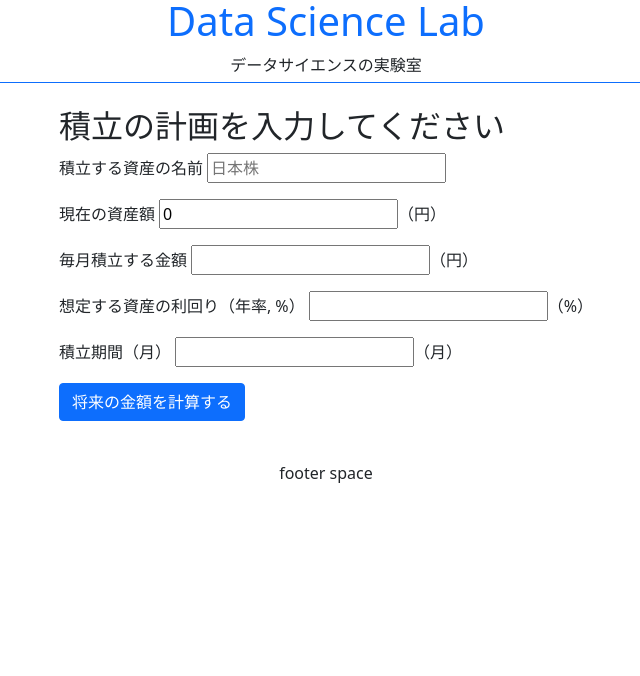
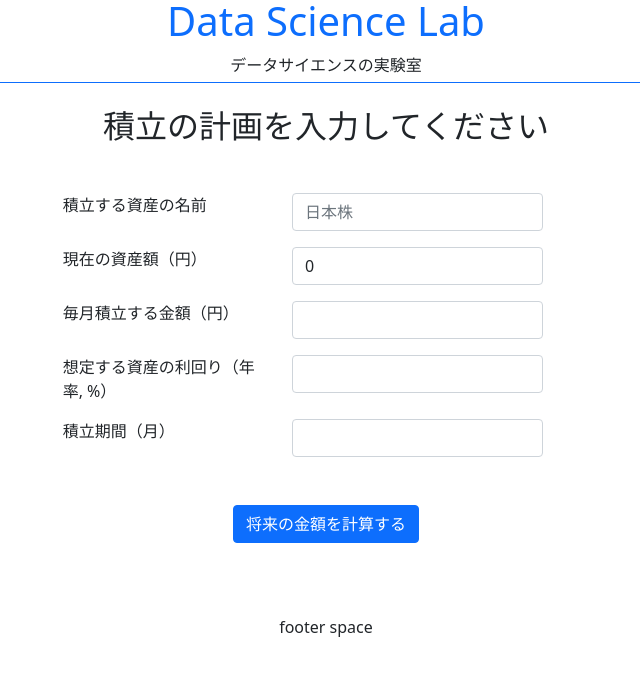
Before and after one commit to datascience-lab-xyz/wealth-calculator, a Flask app: page /calculate in a window 1280 px wide. Shown: the top 676 px of the page, without its empty margins (314-954 px from the left). Run offline with Flask 2, Linux system fonts and the light colour scheme.

Commit message:
layout changed

```diff
--- a/templates/calculate.html
+++ b/templates/calculate.html
@@ -19,32 +19,48 @@
 
 
 {% block body %}
-<h2>積立の計画を入力してください</h2>
+<h2 class="text-center mb-5">積立の計画を入力してください</h2>
 
-<form action="/" method="POST" name="assumption">
-    <p>
-    <label for="asset">積立する資産の名前</label>
-    <input type="text" placeholder="日本株" name="asset_name">
-    </p>
-    <p>
-    <label for="initial_amount">現在の資産額</label>
-    <input type="float" inputmode="numeric" value="0" name="initial_amount">（円）
-    </p>
-    <p>
-    <label for="top_up_amount">毎月積立する金額</label>
-    <input type="float" name="top_up_amount">（円）
-    </p>
-    <p>
-    <label for="return_ratio">想定する資産の利回り（年率, %）</label>
-    <input type="float" name="return_ratio">（%）
-    </p>
-    <p>
-    <label for="duration_m">積立期間（月）</label>
-    <input type="number" name="duration_m">（月）
-    </p>
-    <p>
-    <input type="submit" formaction="result" value="将来の金額を計算する"  class="btn btn-primary" onClick="return validation();">
-    </p>
+<form class="form-horizontal" action="/" method="POST" name="assumption">
+    <div class="form-group row my-3">
+        <label class="col-sm-5 control-label" for="asset">積立する資産の名前</label>
+        <div class="col-sm-6">
+            <input type="text" placeholder="日本株" name="asset_name" class="form-control">
+        </div>
+    </div>
+
+    <div class="form-group row my-3">
+        <label class="col-sm-5 control-label" for="initial_amount">現在の資産額（円）</label>
+        <div class="col-sm-6">
+            <input class="form-control" type="float" inputmode="numeric" value="0" name="initial_amount">
+        </div>
+    </div>
+
+    <div class="form-group row my-3">
+        <label class="col-sm-5 control-label" for="top_up_amount">毎月積立する金額（円）</label>
+        <div class="col-sm-6">
+            <input class="form-control" type="float" name="top_up_amount">
+        </div>
+    </div>
+
+    <div class="form-group row my-3">
+        <label class="col-sm-5 control-label" for="return_ratio">想定する資産の利回り（年率, %）</label>
+        <div class="col-sm-6">
+            <input class="form-control" type="float" name="return_ratio">
+        </div>
+    </div>
+
+    <div class="form-group row my-3">
+        <label class="col-sm-5 control-label" for="duration_m">積立期間（月）</label>
+        <div class="col-sm-6">
+            <input class="form-control" type="number" name="duration_m">
+        </div>
+    </div>
+
+    <div class="text-center my-5">
+        <input type="submit" formaction="result" value="将来の金額を計算する"  class="btn btn-primary" onClick="return validation();">
+    </div>
+
 </form>
 
 {% endblock %}
```
Also changed, not shown: templates/result.html (+6 -7 lines).
